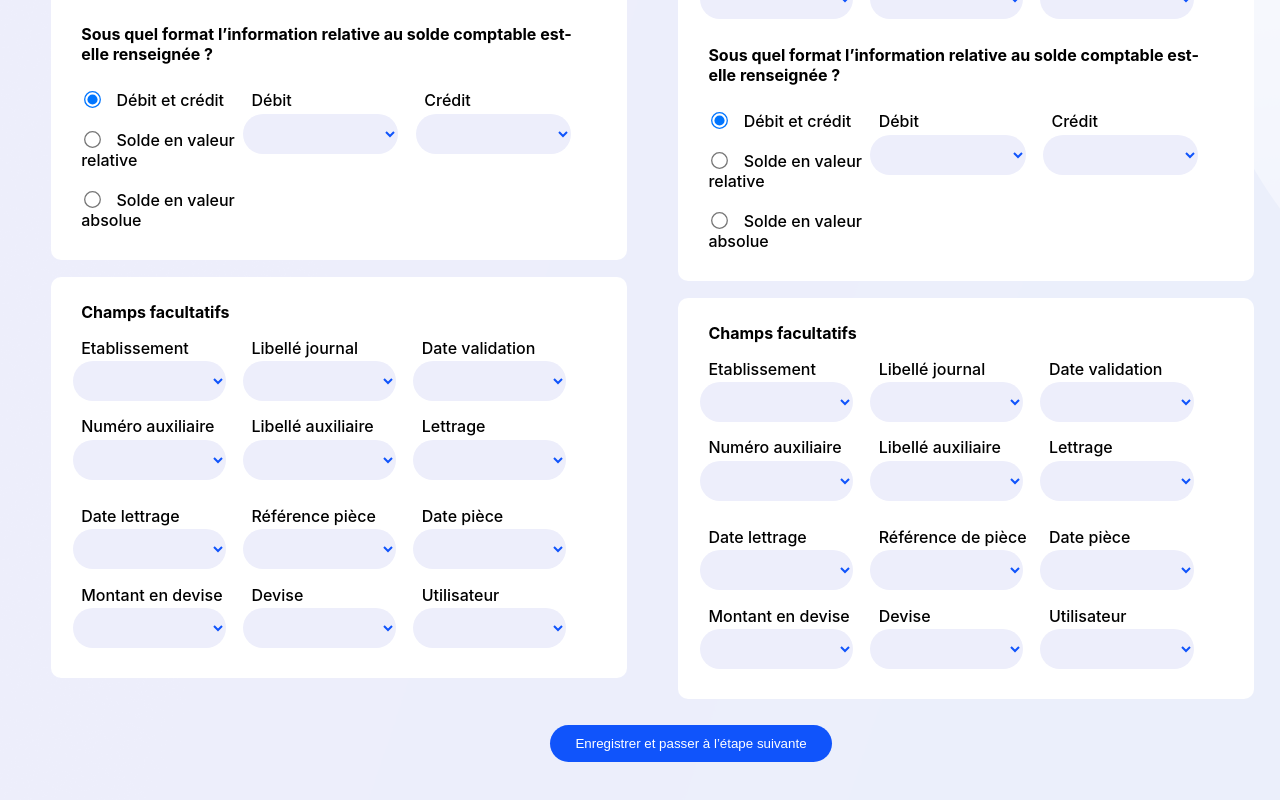
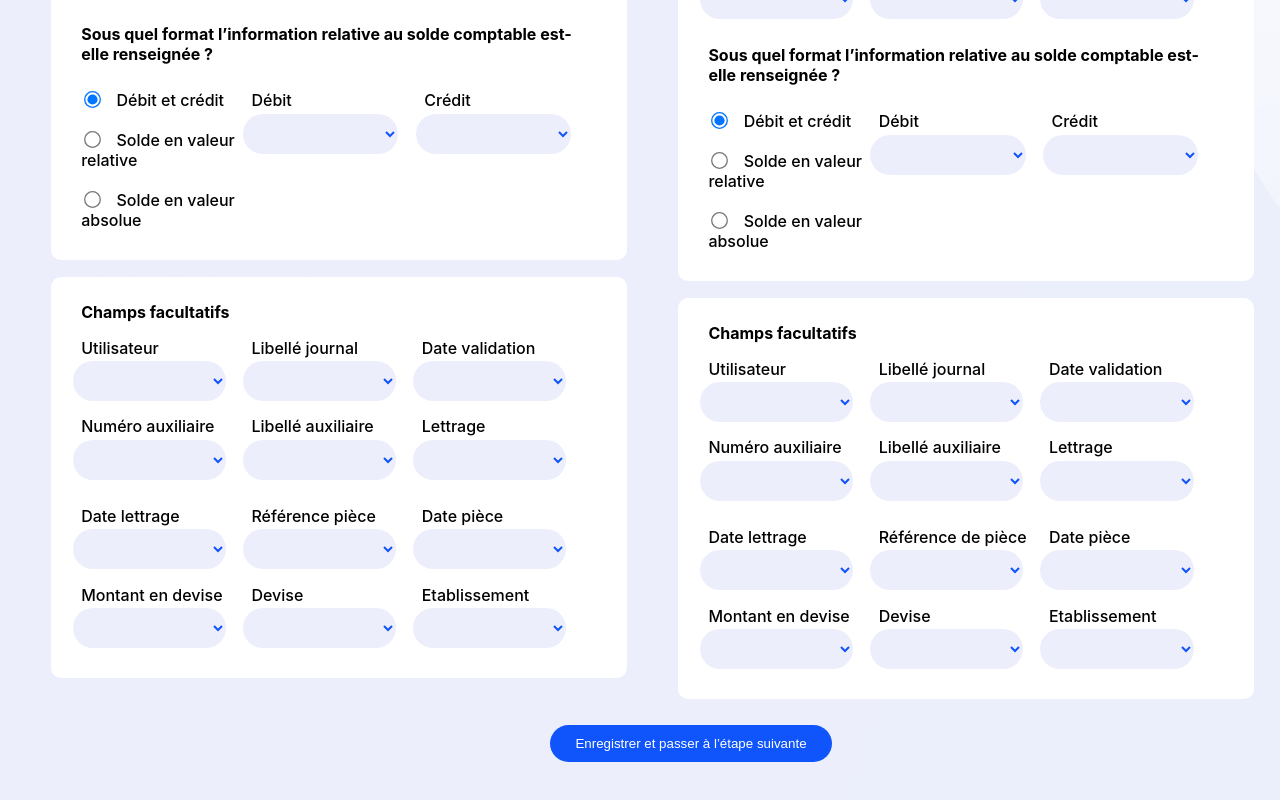
Before and after one commit to Muttharbutt/datayoyofrontend, a React (Create React App) app: page /steptwo in a window 1280 px wide. Shown: the part 444-1244 px from the top of the page. Built offline with nearby package versions, Linux system fonts and the light colour scheme.

Commit message:
reordering of optional mapping

```diff
--- a/src/components/steptwo/steptwo.js
+++ b/src/components/steptwo/steptwo.js
@@ -262,8 +262,8 @@ function Steptwo() {
             <div className='whiteboxone' style={{marginTop:"3%"}}><h4 style={{marginBottom:"3%",marginTop:"-1%"}}>Champs facultatifs</h4>
           <div className='flexdiv'>
           <div style={{width:"33%"}}>
-          <div style={{fontWeight:"500"}}>Etablissement</div>
-          <select style={{width:"90%",height:"40px",borderRadius:"20px",backgroundColor:"#EDEEFB",color:"#1054FB",border:"none",paddingLeft:"20px",marginTop:"2%",marginLeft:"-5%"}} name="etablissement_n" id="etablissement_n" value={mapping['etablissement_n'] || ''} onChange={handleSelectChange} >
+          <div style={{fontWeight:"500"}}>Utilisateur</div>
+          <select style={{width:"90%",height:"40px",borderRadius:"20px",backgroundColor:"#EDEEFB",color:"#1054FB",border:"none",paddingLeft:"20px",marginTop:"2%",marginLeft:"-5%"}} name="utilisateur_n" id="utilisateur_n" value={mapping['utilisateur_n'] || ''} onChange={handleSelectChange} >
           <option value=""></option>
     {selectOptionsN.map((option, index) => (
       <option key={index} value={option}>{option}</option>
@@ -367,8 +367,8 @@ function Steptwo() {
 </select>
           </div>
           <div style={{width:"33%"}}>
-          <div style={{fontWeight:"500"}}>Utilisateur</div>
-          <select style={{width:"90%",height:"40px",borderRadius:"20px",backgroundColor:"#EDEEFB",color:"#1054FB",border:"none",paddingLeft:"20px",marginTop:"2%",marginLeft:"-5%"}} name="utilisateur_n" id="utilisateur_n" value={mapping['utilisateur_n'] || ''} onChange={handleSelectChange} >
+          <div style={{fontWeight:"500"}}>Etablissement</div>
+          <select style={{width:"90%",height:"40px",borderRadius:"20px",backgroundColor:"#EDEEFB",color:"#1054FB",border:"none",paddingLeft:"20px",marginTop:"2%",marginLeft:"-5%"}} name="etablissement_n" id="etablissement_n" value={mapping['etablissement_n'] || ''} onChange={handleSelectChange} >
           <option value=""></option>
     {selectOptionsN.map((option, index) => (
       <option key={index} value={option}>{option}</option>
@@ -538,8 +538,8 @@ function Steptwo() {
 <div className='whiteboxone' style={{marginTop:"3%"}}><h4 style={{marginBottom:"3%",marginTop:"-1%"}}>Champs facultatifs</h4>
           <div className='flexdiv'>
           <div style={{width:"33%"}}>
-          <div style={{fontWeight:"500"}}>Etablissement</div>
-          <select style={{width:"90%",height:"40px",borderRadius:"20px",backgroundColor:"#EDEEFB",color:"#1054FB",border:"none",paddingLeft:"20px",marginTop:"2%",marginLeft:"-5%"}} name="etablissement_n_minus_1" id="etablissement_n_minus_1" value={mapping['etablissement_n_minus_1'] || ''} onChange={handleSelectChange} >
+          <div style={{fontWeight:"500"}}>Utilisateur</div>
+          <select style={{width:"90%",height:"40px",borderRadius:"20px",backgroundColor:"#EDEEFB",color:"#1054FB",border:"none",paddingLeft:"20px",marginTop:"2%",marginLeft:"-5%"}} name="utilisateur_n_minus_1" id="utilisateur_n_minus_1" value={mapping['utilisateur_n_minus_1'] || ''} onChange={handleSelectChange} >
           <option value=""></option>
     {selectOptionsNMinus1.map((option, index) => (
       <option key={index} value={option}>{option}</option>
@@ -644,8 +644,8 @@ function Steptwo() {
 </select>
           </div>
           <div style={{width:"33%"}}>
-          <div style={{fontWeight:"500"}}>Utilisateur</div>
-          <select style={{width:"90%",height:"40px",borderRadius:"20px",backgroundColor:"#EDEEFB",color:"#1054FB",border:"none",paddingLeft:"20px",marginTop:"2%",marginLeft:"-5%"}} name="utilisateur_n_minus_1" id="utilisateur_n_minus_1" value={mapping['utilisateur_n_minus_1'] || ''} onChange={handleSelectChange} >
+          <div style={{fontWeight:"500"}}>Etablissement</div>
+          <select style={{width:"90%",height:"40px",borderRadius:"20px",backgroundColor:"#EDEEFB",color:"#1054FB",border:"none",paddingLeft:"20px",marginTop:"2%",marginLeft:"-5%"}} name="etablissement_n_minus_1" id="etablissement_n_minus_1" value={mapping['etablissement_n_minus_1'] || ''} onChange={handleSelectChange} >
           <option value=""></option>
     {selectOptionsNMinus1.map((option, index) => (
       <option key={index} value={option}>{option}</option>
```
